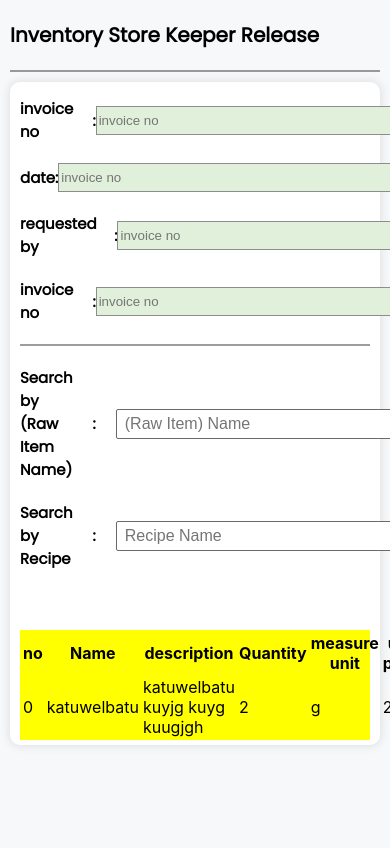
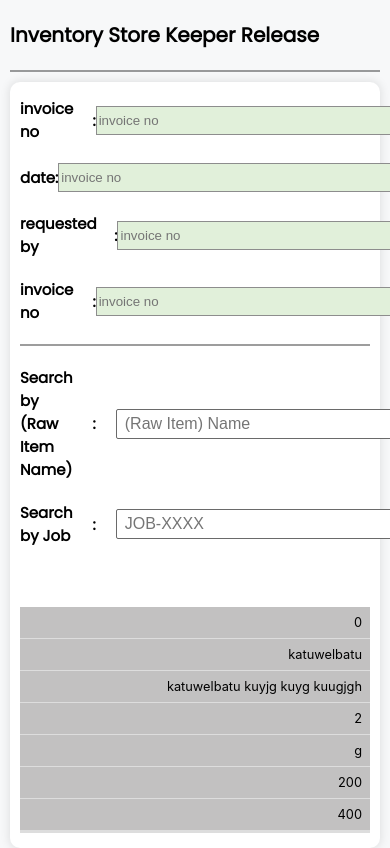
Before and after one commit to SasithDuleepa/ayurweda_inventory_client, a React (Create React App) app: page /store-keeper-release in a window 390 px wide. Shown: the top 848 px of the page. Built offline with nearby package versions, Linux system fonts and the light colour scheme.

Commit message:
stok keeper/manager

```diff
--- a/src/App.css
+++ b/src/App.css
@@ -197,3 +197,86 @@ background-color: transparent;
   margin: 1px 0px;
   width: 100%;
 }
+
+
+
+table{
+  border: 1px solid #ccc;
+  border-collapse: collapse;
+  margin: 0;
+  padding: 0;
+  width: 100%;
+  table-layout: fixed;
+}
+thead tr{
+  background-color: #33333340;
+  font-weight: 600;
+}
+
+/* table tr {
+  background-color: #f8f8f8;
+  border: 1px solid #ddd;
+  padding: .35em;
+
+} */
+table th,
+table td {
+  padding: .625em;
+  text-align: center;
+}
+table th {
+  font-size: .85em;
+  letter-spacing: .1em;
+  text-transform: uppercase;
+}
+
+
+@media screen and (max-width: 600px) {
+  table {
+    border: 0;
+  }
+
+  table caption {
+    font-size: 1.3em;
+  }
+
+  table thead {
+    border: none;
+    clip: rect(0 0 0 0);
+    height: 1px;
+    margin: -1px;
+    overflow: hidden;
+    padding: 0;
+    position: absolute;
+    width: 1px;
+  }
+
+  table tr {
+    border-bottom: 3px solid #ddd;
+    display: block;
+    margin-bottom: .625em;
+    background-color: #27252548;
+  }
+
+  table td {
+    border-bottom: 1px solid #ddd;
+    display: block;
+    font-size: .8em;
+    text-align: right;
+  }
+
+  table td::before {
+    /*
+    * aria-label has no advantage, it won't be read inside a table
+    content: attr(aria-label);
+    */
+    content: attr(data-label);
+    float: left;
+    font-weight: bold;
+    text-transform: uppercase;
+  }
+
+  table td:last-child {
+    border-bottom: 0;
+  }
+}
--- a/src/inventory/pages/release/store keeper/StoreKeeperRelease.css
+++ b/src/inventory/pages/release/store keeper/StoreKeeperRelease.css
@@ -55,5 +55,46 @@
 
 .StoreKeeperRelease-input-main-div{
     margin-top: 50px;
-    background-color: yellow;
+    /* background-color: yellow; */
 }
+
+
+
+
+
+
+
+.StoreKeeperRelease-job-preview{
+    width: 99%;
+    height: 100vh;
+    background-color: rgba(247, 247, 247, 0.944);
+    position: absolute;
+    top: 0px;
+    z-index: 2;
+
+}
+.StoreKeeperRelease-job-select_item-title{
+    text-align: center;
+}
+.StoreKeeperRelease-job-preview-1{
+
+}
+
+
+
+
+
+
+
+
+.StoreKeeperRelease-job-select_item-preview{
+    width: 99%;
+    height: 100vh;
+    background-color: rgba(247, 247, 247, 0.944);
+    position: absolute;
+    top: 0px;
+    z-index: 3;
+}
+.StoreKeeperRelease-job-select_item-preview-1{
+
+}
--- a/src/inventory/pages/release/store keeper/StoreKeeperRelease.jsx
+++ b/src/inventory/pages/release/store keeper/StoreKeeperRelease.jsx
@@ -35,6 +35,31 @@ export default function StoreKeeperRelease() {
         }else{
             setDropDown2('dropdown-content-hide');
         }
+
+        setJobPreviewWindow(true)
+
+
+
+    }
+
+
+
+    //job preview window
+    const [jobPreviewWindow,setJobPreviewWindow] = useState(false);
+    const JobPreviewHandler = () =>{
+        setJobItemWindow(true)
+    }
+    const JobPreviewCloseHandler = () =>{
+        setJobPreviewWindow(false);
+    }
+
+
+
+    //job preview select item window
+    const [jobItemWindow,setJobItemWindow] = useState(false);
+    const JobItemSelectHandler = () =>{
+        console.log('selected')
+        setJobItemWindow(false);
     }
   return (
     <div className='StoreKeeperRelease'>
@@ -83,15 +108,15 @@ export default function StoreKeeperRelease() {
                     </div>
                 </div>
                 <div  className='search-select-div'>
-                    <label className='StoreKeeperRelease-search-div-label label'>Search by Recipe</label>
+                    <label className='StoreKeeperRelease-search-div-label label'>Search by Job</label>
                     <label className='StoreKeeperRelease-search-div-label label'>:</label>
                     <div className='StoreKeeperRelease-search-div-select'>
                         <button onClick={()=>DropDown2Handler()} className='drop-down-btn '>
-                            <input className='StoreKeeperRelease-search-div-select-input ' type='text' placeholder='Recipe Name'/>
+                            <input className='StoreKeeperRelease-search-div-select-input ' type='text' placeholder='JOB-XXXX'/>
                             <img src={Arrow} alt='arrow'  className={dropDown2 ==='dropdown-content-hide'? 'select-dropdown-img-on':'select-dropdown-img-off' }/>
                         </button>
                         <div className={dropDown2}>
-                            <button onClick={()=>DropDown2SelectHandler()} className='dropdown-select-btn'>jythfgjh</button>
+                            <button onClick={()=>DropDown2SelectHandler()} className='dropdown-select-btn'>JOB-0001</button>
                         </div>
                     </div>
                 </div>
@@ -101,15 +126,20 @@ export default function StoreKeeperRelease() {
             <div className='StoreKeeperRelease-input-main-div'>
                 <table>
                     <thead>
-                        <th>no</th>
-                        <th>Name</th>
-                        <th>description</th>
-                        <th>Quantity</th>
-                        <th>measure unit</th>
-                        <th>unit price</th>
-                        <th>Total</th>
+                        <tr>
+                        <td>no</td>
+                        <td>Name</td>
+                        <td>description</td>
+                        <td>Quantity</td>
+                        <td>measure unit</td>
+                        <td>unit price</td>
+                        <td>Total</td>
+
+                        </tr>
+
                     </thead>
                     <tbody>
+                        <tr>
                         <td>0</td>
                         <td>katuwelbatu</td>
                         <td>katuwelbatu kuyjg kuyg kuugjgh </td>
@@ -117,12 +147,106 @@ export default function StoreKeeperRelease() {
                         <td>g</td>
                         <td>200</td>
                         <td>400</td>
+
+                        </tr>
+
                     </tbody>
                 </table>
             </div>
 
             <div  className='StoreKeeperRelease-btn-main-div'></div>
         </div>
+
+
+
+{/* job preview window */}
+
+        <div className={jobPreviewWindow ? 'StoreKeeperRelease-job-preview' : 'hide'}>
+            <p className='title'>Job Preview</p>
+            <div className='StoreKeeperRelease-job-preview-1'>
+            <table>
+                    <thead>
+                        <tr>
+                            <td>select</td>
+                            <td>no</td>
+                            <td>Name</td>
+                            <td>description</td>
+                            <td>requested qty</td>
+                            <td>available qty</td>
+                            <td>measure unit</td>
+                            <td>unit value</td>
+                            <td>Total</td>
+                        </tr>
+                    </thead>
+
+                    <tbody>
+                            <tr onClick={()=>JobPreviewHandler()}>
+                                <td><input type='checkbox' /></td>
+                                <td>01</td>
+                                <td>item name</td>
+                                <td>item description</td>
+                                <td>requested</td>
+                                <td>{}</td>
+                                <td>measure unit</td>
+                                <td></td>
+                                <td>tot</td>
+                            </tr>
+
+
+
+                    </tbody>
+
+
+                </table>
+                <button className='btn' onClick={()=>JobPreviewCloseHandler()}>close</button>
+            </div>
+            <div className='StoreKeeperRelease-job-preview-1'></div>
+
+        </div>
+
+
+
+        {/* job preview select item window */}
+        <div className={jobItemWindow ? 'StoreKeeperRelease-job-select_item-preview' : 'hide'}>
+            <p className='title StoreKeeperRelease-job-select_item-title'>Select Item</p>
+            <div className='line'></div>
+            <div className='StoreKeeperRelease-job-select_item-preview-1'>
+                <p>Item Name : katuwelbatu </p>
+            </div>
+
+            <div className='StoreKeeperRelease-job-select_item-preview-1'>
+                <table>
+                    <thead>
+                        <tr>
+                            <td>no</td>
+                            <td>Name</td>
+                            <td>description</td>
+                            <td>requested qty</td>
+                            <td>available qty</td>
+                            <td>measure unit</td>
+                            <td>unit value</td>
+                            <td>Total</td>
+                            <td>Store</td>
+                        </tr>
+                    </thead>
+                    <tbody>
+                        <tr onClick={(e)=>JobItemSelectHandler()}>
+                            <td>01</td>
+                            <td>item name</td>
+                            <td>item description</td>
+                            <td>requested</td>
+                            <td>{}</td>
+                            <td>measure unit</td>
+                            <td></td>
+                            <td>tot</td>
+                            <td>STORE-0001</td>
+                        </tr>
+
+
+                    </tbody>
+                </table>
+            </div>
+        </div>
     </div>
   )
 }
--- a/src/inventory/pages/release/store manager/StoreManagerRelease.css
+++ b/src/inventory/pages/release/store manager/StoreManagerRelease.css
@@ -55,7 +55,7 @@
 
 .StoreManagerRelease-input-main-div{
     margin-top: 50px;
-    background-color: yellow;
+    /* background-color: yellow; */
 }
 
 .StoreManagerRelease-btn-main-div{
--- a/src/inventory/pages/release/store manager/StoreManagerRelease.jsx
+++ b/src/inventory/pages/release/store manager/StoreManagerRelease.jsx
@@ -155,9 +155,42 @@ const JobSubmitHandler = () =>{
 }
 
 
+const JobData = {
+    job_no:'',
+    job_date:'',
+    requested_by:'',
+    invoice_no:'',
+    invoice_date:'',
+    invoice_amount:'',
+    invoice_status:'',
+    job_status:'',
+    job_type:'',
+    job_description:'',
+    job_items:[
+        {
+            item_id:'ITEM-0001',
+            item_name:'raw item 1',
+            item_description:'item 1 description for job',
+            requested_qty:'50',
+            measure_unit:'l',
+        },{
+            item_id:'ITEM-0002',
+            item_name:'raw item 2',
+            item_description:'item 2 description for job',
+            requested_qty:'20',
+            measure_unit:'kg',
+        }
+    ],
+
+}
 
 
-  return (
+
+//add available qty
+const AddAvailableQty = () =>{
+
+}
+   return (
     <div className='StoreManagerRelease'>
             <p className='title'>Inventory Store Manager Release</p>
 
@@ -236,6 +269,7 @@ const JobSubmitHandler = () =>{
                             <td>measure unit</td>
                             <td>unit price</td>
                             <td>Total</td>
+                            <td>Store</td>
                         </tr>
                     </thead>
                     {tableData.length >0 ? tableData.map((item, index)=>(
@@ -253,6 +287,7 @@ const JobSubmitHandler = () =>{
                             <td>{item.measure_unit}</td>
                             <td>{item.unit_price}</td>
                             <td>{item.quantity * item.unit_price}</td>
+                            <td>STORE-0001</td>
                             </tr>
                         </tbody>
                     ))
@@ -263,7 +298,7 @@ const JobSubmitHandler = () =>{
             </div>
 
             <div  className='StoreManagerRelease-btn-main-div'>
-                <button>Request</button>
+                <button className='btn'>Request</button>
             </div>
         </div>
 
@@ -297,24 +332,29 @@ const JobSubmitHandler = () =>{
                             <td>no</td>
                             <td>Name</td>
                             <td>description</td>
+                            <td>requested qty</td>
                             <td>available qty</td>
-                            <td>Quantity</td>
                             <td>measure unit</td>
-                            <td>unit price</td>
+                            <td>unit value</td>
                             <td>Total</td>
                         </tr>
                     </thead>
+
                     <tbody>
-                        <tr>
-                            <td>1</td>
-                            <td>Item Name</td>
-                            <td>Item Description</td>
-                            <td>100</td>
-                            <td>100</td>
-                            <td>Unit</td>
-                            <td>$100</td>
-                            <td>$100</td>
-                        </tr>
+                        {JobData.job_items.length >0 ? JobData.job_items.map((item, index)=>(
+                            <tr key={index}>
+                                <td>{index+1}</td>
+                                <td>{item.item_name}</td>
+                                <td>{item.item_description}</td>
+                                <td>{item.requested_qty}</td>
+                                <td>{}</td>
+                                <td>{item.measure_unit}</td>
+                                <td></td>
+                                <td>{item.requested_qty}</td>
+                            </tr>
+                            )):
+                            <tr></tr>}
+
                     </tbody>
 
 
```
